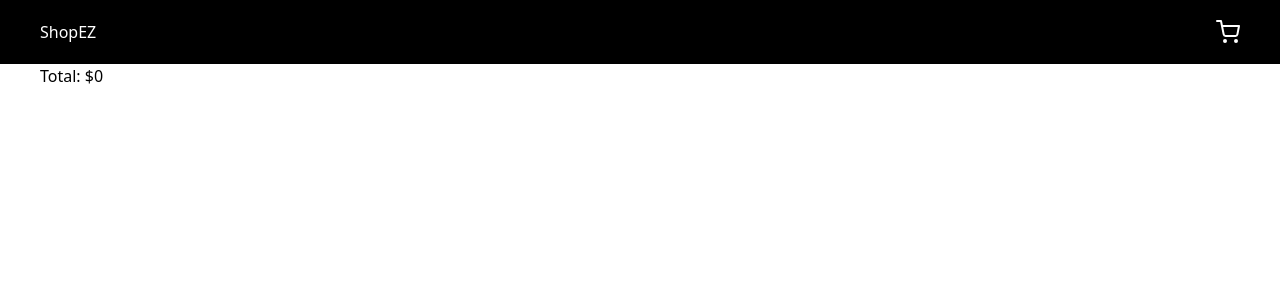
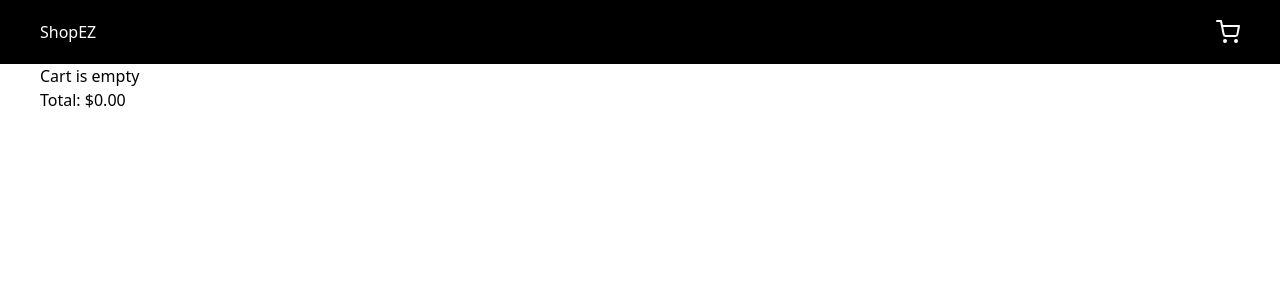
Before and after one commit to dennyshuda/shopez, a React (Vite) app: page /cart in a window 1280 px wide. Shown: the top 300 px of the page. Built offline with nearby package versions, Linux system fonts and the light colour scheme.

Commit message:
feat: format price to usd

```diff
--- a/src/pages/Cart.tsx
+++ b/src/pages/Cart.tsx
@@ -1,5 +1,6 @@
 import Container from "../components/Container";
 import { useCart } from "../context/CartContext";
+import { formatMoney } from "../utils/currency";
 
 export default function Cart() {
   const { cart, total, increaseAmount, removeFromCart, decreaseAmount } =
@@ -8,19 +9,22 @@ export default function Cart() {
   return (
     <div>
       <Container>
-        {cart.map((product) => {
+        {cart.length <= 0
+          ? "Cart is empty"
+          : cart.map((product) => {
               return (
+                <>
                   <div className="flex gap-5 item items-center mb-10">
                     <div className="w-4/12">
                       <img src={product.images[0]} alt={product.title} />
                     </div>
                     <div className="w-4/12">
                       <h1>{product.title}</h1>
-                <p>${product.price}</p>
+                      <p>{formatMoney(product.price)}</p>
                       <div className="border-2 text-center inline-block">
                         <span
                           onClick={() => decreaseAmount(product.id)}
-                    className="w-10 inline-block px-2 py-1"
+                          className="hover:cursor-pointer w-10 inline-block px-2 py-1"
                         >
                           -
                         </span>
@@ -29,7 +33,7 @@ export default function Cart() {
                         </span>
                         <span
                           onClick={() => increaseAmount(product.id)}
-                    className="w-10 inline-block px-2 py-1"
+                          className="hover:cursor-pointer w-10 inline-block px-2 py-1"
                         >
                           +
                         </span>
@@ -38,12 +42,15 @@ export default function Cart() {
                         Remove
                       </button>
                     </div>
-              <div className="w-4/12">${product.amount * product.price}</div>
+                    <div className="w-4/12">
+                      {formatMoney(product.amount * product.price)}
                     </div>
+                  </div>
+                </>
               );
             })}
         <div>
-          <span>Total: ${total}</span>
+          <span>Total: {formatMoney(total)}</span>
         </div>
       </Container>
     </div>
--- a/src/pages/Home.tsx
+++ b/src/pages/Home.tsx
@@ -4,6 +4,7 @@ import Container from "../components/Container";
 import { ProductType } from "../types";
 import { Link } from "react-router-dom";
 import { useCart } from "../context/CartContext";
+import { formatMoney } from "../utils/currency";
 
 export default function Home() {
   const [products, setProducts] = useState<ProductType[]>();
@@ -14,9 +15,8 @@ export default function Home() {
   async function getAllProducts() {
     try {
       const response = await axios.get(
-        "https://api.escuelajs.co/api/v1/products"
+        "https://api.escuelajs.co/api/v1/products?offset=0&limit=21"
       );
-      console.log(response.data);
       setProducts(response.data);
     } catch (error) {
       console.log(error);
@@ -45,7 +45,7 @@ export default function Home() {
                   </Link>
                   <div className="text-center">
                     <h1 className="font-bold">{product.title}</h1>
-                    <p>${product.price}</p>
+                    <p>{formatMoney(product.price)}</p>
                     <button onClick={() => addToCart(product, product.id)}>
                       Add
                     </button>
```
Lines whose indentation alone changed are shown as unchanged.
